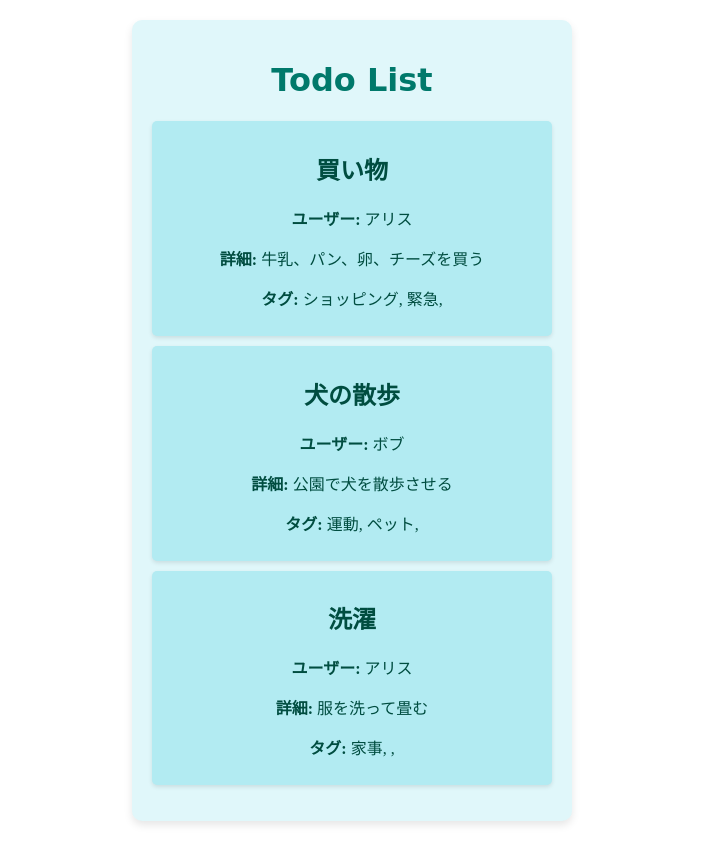
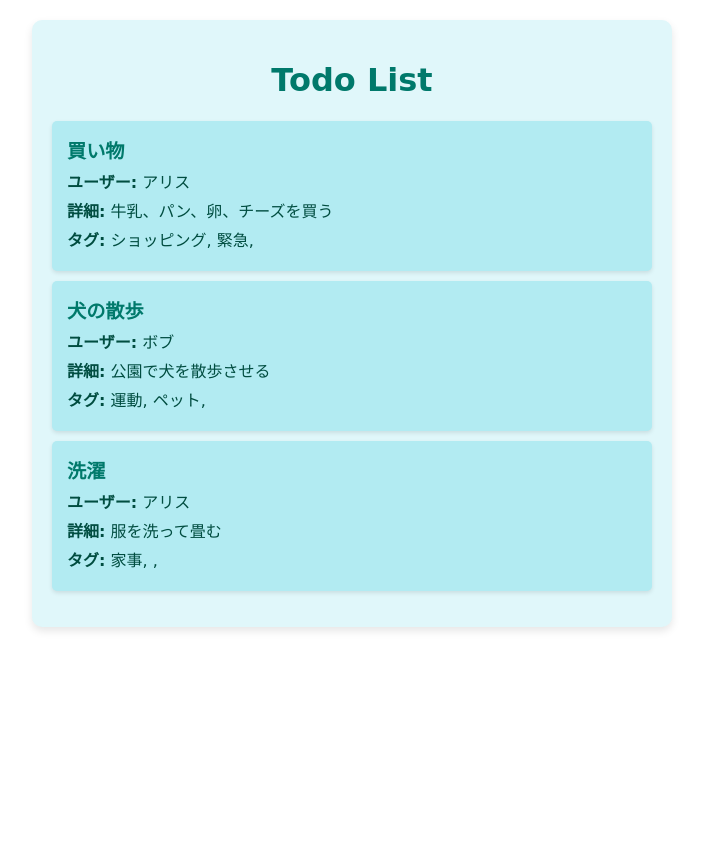
Before and after one commit to lizlicha/todo, a React (Create React App) app: page / in a window 1280 px wide. Shown: the whole page, without its empty margins (288-991 px from the left). After the commit the page ends 800 px from the top, so only its background shows below. Built offline with nearby package versions, Linux system fonts and the light colour scheme; a web font is replaced by a local one.

Commit message:
文字列を左詰めにした

```diff
--- a/src/components/TodoList/TodoList.css
+++ b/src/components/TodoList/TodoList.css
@@ -4,7 +4,7 @@
     background-color: #e0f7fa;
     border-radius: 10px;
     padding: 20px;
-    max-width: 400px;
+    max-width: 600px;
     margin: 20px auto;
     box-shadow: 0 4px 8px rgba(0, 0, 0, 0.1);
   }
@@ -23,9 +23,26 @@
   .todo-list li {
     background-color: #b2ebf2;
     margin: 10px 0;
-    padding: 10px;
+    padding: 15px;
     border-radius: 5px;
-    font-family: "メイリオ";
+    font-family: 'Comic Sans MS', 'Comic Sans', cursive;
     color: #004d40;
     box-shadow: 0 2px 4px rgba(0, 0, 0, 0.1);
+    text-align: left;
   }
+
+  .todo-list h2 {
+    margin: 0;
+    font-size: 1.2em;
+    color: #00796b;
+  }
+
+  .todo-list p {
+    margin: 5px 0;
+    color: #004d40;
+    text-align: left;
+  }
+
+  .todo-list p strong {
+    font-weight: bold;
+  }
```
Also changed, not shown: src/components/TodoList/TodoList.js (line endings or trailing spaces). Lines whose indentation alone changed are shown as unchanged.
